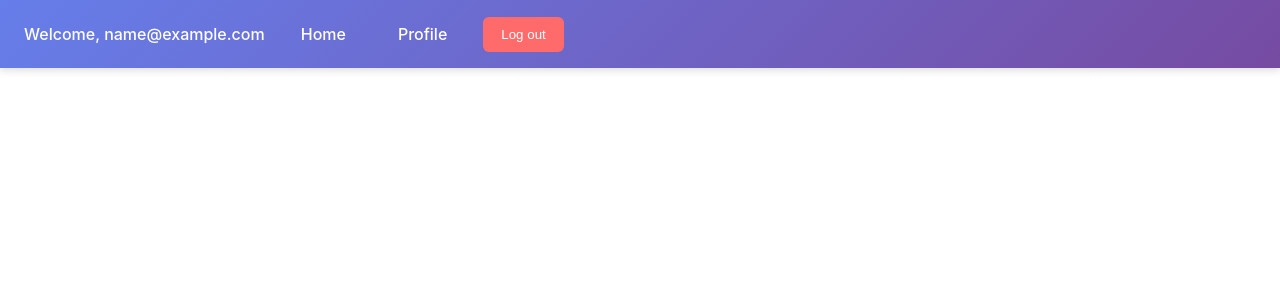
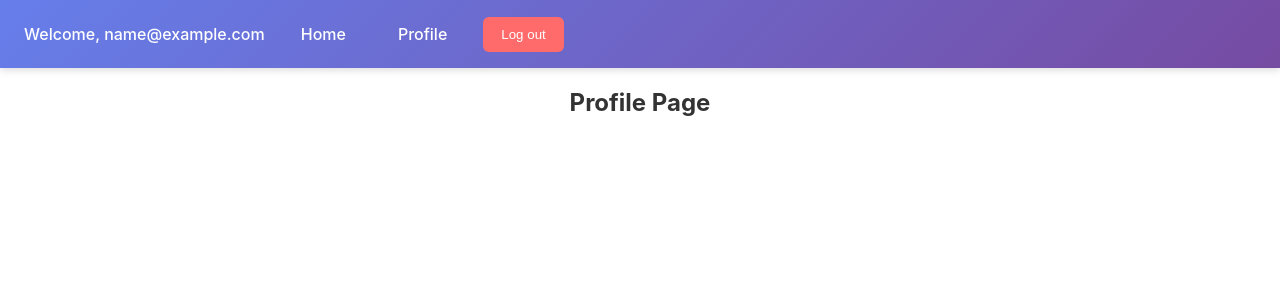
Before and after one commit to Minoo-YH/Metropolia-W-D-C-Tasks, a React (Vite) app in the folder week6/week6-monday/react-auth/frontend/: page /profile in a window 1280 px wide. Shown: the top 300 px of the page. Built offline with nearby package versions, Linux system fonts and the light colour scheme; sample sign-in values are in the browser's storage.

Commit message:
Lab2: add protected /profile route and Profile page

```diff
--- a/week6/week6-monday/react-auth/frontend/src/App.jsx
+++ b/week6/week6-monday/react-auth/frontend/src/App.jsx
@@ -4,24 +4,33 @@ import SignupComponent from "./pages/SignupComponent";
 import LoginComponent from "./pages/LoginComponent";
 import Home from "./pages/Home";
 import Navbar from "./components/Navbar";
+import Profile from "./pages/Profile";
 
 function App() {
-  const [isAuthenticated, setIsAuthenticated] = useState(
-    JSON.parse(localStorage.getItem("user")) || false
-  );
+  const [isAuthenticated, setIsAuthenticated] = useState(() => {
+    const user = JSON.parse(localStorage.getItem("user"));
+    return user && user.token ? true : false;
+  });
+
   return (
-    <>
     <BrowserRouter>
       <Navbar
         isAuthenticated={isAuthenticated}
         setIsAuthenticated={setIsAuthenticated}
       />
+
       <div className="pages">
         <Routes>
+          <Route
+            path="/profile"
+            element={isAuthenticated ? <Profile /> : <Navigate to="/login" />}
+          />
+
           <Route
             path="/"
             element={isAuthenticated ? <Home /> : <Navigate to="/login" />}
           />
+
           <Route
             path="/login"
             element={
@@ -32,6 +41,7 @@ function App() {
               )
             }
           />
+
           <Route
             path="/signup"
             element={
@@ -45,7 +55,6 @@ function App() {
         </Routes>
       </div>
     </BrowserRouter>
-    </>
   );
 }
 
--- /dev/null
+++ b/week6/week6-monday/react-auth/frontend/src/pages/Profile.jsx
@@ -0,0 +1,8 @@
+;
+
+
+const Profile = () => {
+  return <h2>Profile Page</h2>;
+};
+
+export default Profile;
```
Lines whose indentation alone changed are shown as unchanged.
